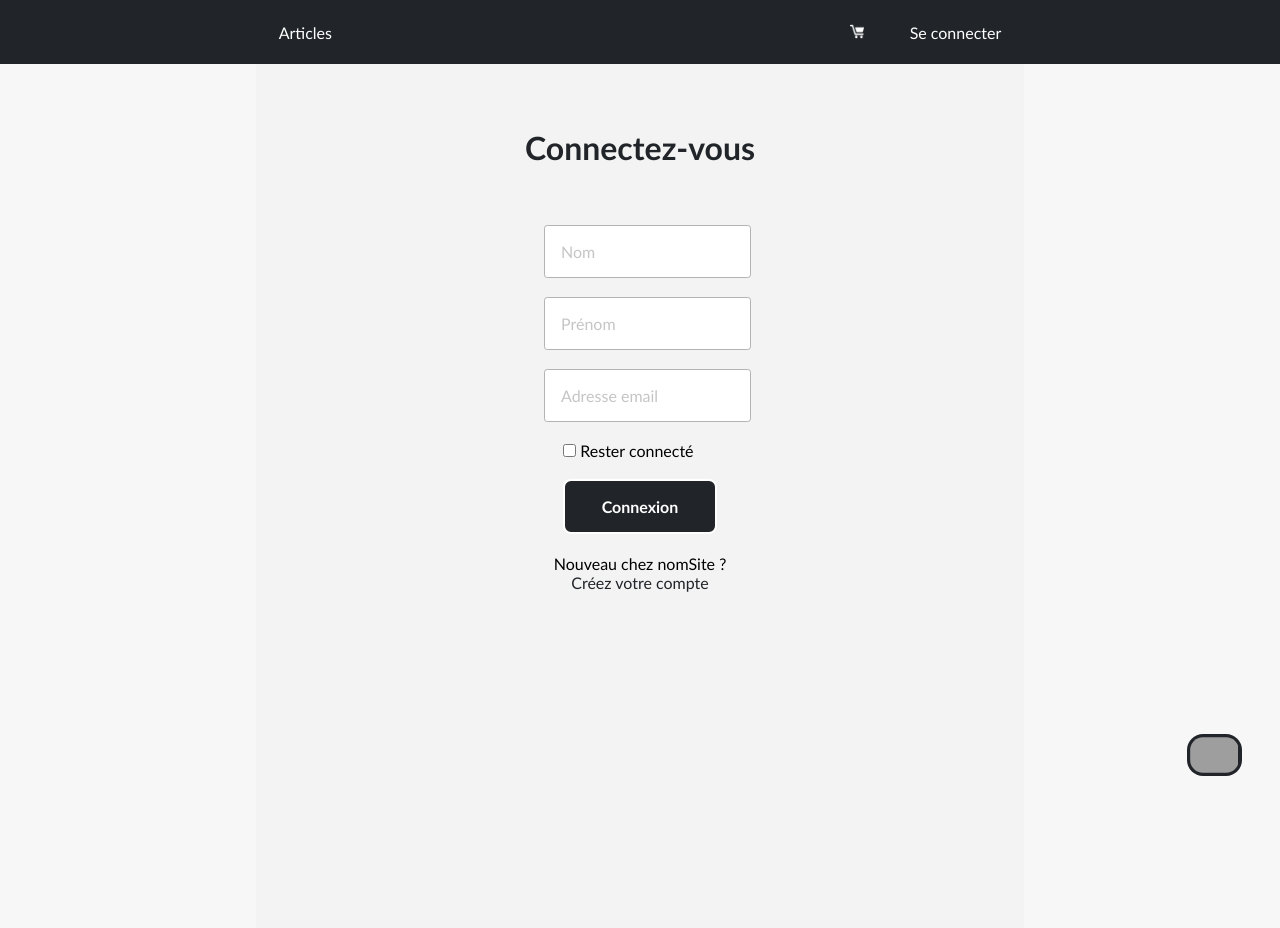
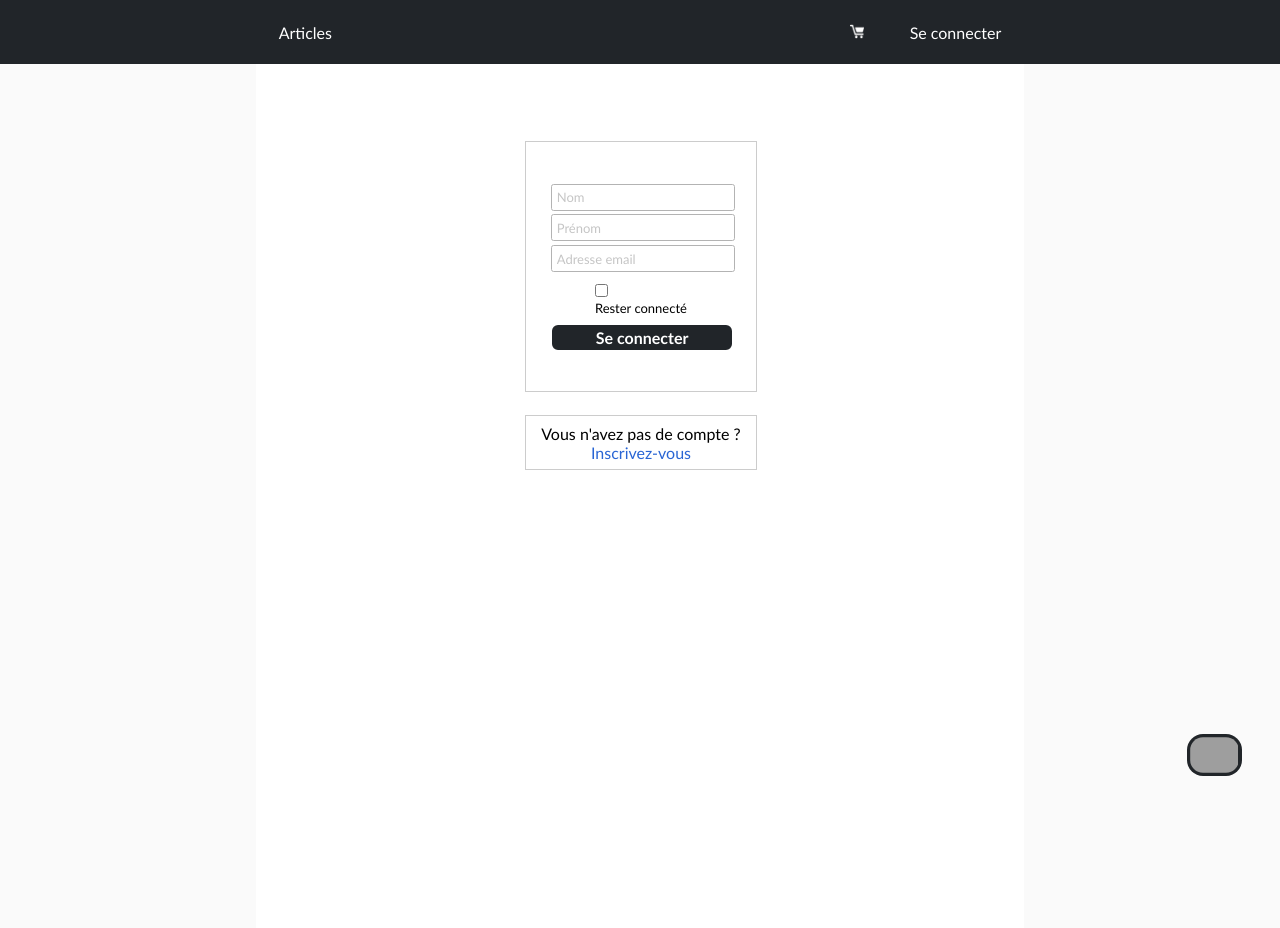
Before and after one commit to Stitchal/Magasin-Virtuel, a PHP site: page /connexion.php in a window 1280 px wide. Run offline with PHP 8.4, Linux system fonts and the light colour scheme; grey boxes are pictures that could not be loaded.

Commit message:
rework visuel connexion et creation de compte

```diff
--- a/connexion.php
+++ b/connexion.php
@@ -11,8 +11,15 @@ if (!empty($_POST['nom']) and !empty($_POST['prenom'])){
         $_SESSION['nom'] = $_POST['nom'];
         $_SESSION['prenom'] = $_POST['prenom'];
         $_SESSION['email'] = $_POST['email'];
-        header('Location: articles.php');
-        exit;
+        if(checkAdmin($_SESSION['nom'])):{
+            header('Location: adminArticle.php');
+            exit;
+        }
+        else:{
+                header('Location: articles.php');
+                exit;
+            }
+    endif;
     }
     else{
         header('Location: creationCompte.php');
@@ -39,7 +46,6 @@ require_once('index.php');
 </head>
 <body>
     <main>
-        <h1>Connectez-vous</h1>
         <form method="post">
             <fieldset>
                 <label for="nom">Nom</label>
@@ -60,13 +66,12 @@ require_once('index.php');
                 <label class="resterConnecte">Rester connecté</label>
             </fieldset>
             <fieldset>
-                <input type="submit" value="Connexion">
+                <input type="submit" value="Se connecter">
             </fieldset>
         </form>
 
         <div class="createCompte">
-            <p>Nouveau chez nomSite ?</p>
-            <p><a href="creationCompte.php" title="Cliquez ici pour vous créer un compte">Créez votre compte</a></p>
+            <p>Vous n'avez pas de compte ? <a href="creationCompte.php" title="Cliquez ici pour vous créer un compte">Inscrivez-vous</a></p>
         </div>
     </main>
     <a href="#"title="Cliquez ici pour retourner en haut de la page">
--- a/css/style.css
+++ b/css/style.css
@@ -7,7 +7,7 @@
 
 body {
     width: 100%;
-    background-color: rgb(247, 247, 247)
+    background-color: #FAFAFA;
 }
 
 
@@ -16,7 +16,7 @@ main{
     margin: 0 20%;
     padding-top: 5%;
     padding-bottom: 5%;
-    background-color: rgb(243, 243, 243);
+    background-color: white;
     min-height: 100vh;
 }
 
@@ -124,23 +124,26 @@ td {
 }
 
 form{
-    width: 50%;
-    margin: 0 25%;
+    width: 30%;
+    margin: 10% 35% 0 35%;
+    border: 1px solid #cccccc;
+    padding-top: 5%;
+    padding-bottom: 5%;
   }
 
 fieldset{
     border: 0;
 }
 
-input[type=text],
-textarea {
+input[type=text], input[type=password], textarea {
+    font-size: small;
     display: inline-block;
     background: white;
     border: 1px solid #b3b3b3;
     border-radius: 0.2em;
-    width: 45%;
-    margin: 5% 25% 0% 25%;
-    padding: 1em;
+    width: 75%;
+    margin: 1.5% 11% 0 11%;
+    padding: 2%;
     transition-duration: 0.2s;
 }
 
@@ -168,6 +171,11 @@ fieldset > input[type=text]:valid {
     border-width: 1px;
 }
 
+fieldset{
+    width: auto;
+    padding: 0;
+    margin: 0;
+}
 
 fieldset label{
     display: none;
@@ -185,29 +193,29 @@ fieldset label{
 
 fieldset label.resterConnecte{
     display: inline-block;
+    font-size: small;
 }
 
 .fieldsetResterConnecte{
     margin-top: 5%;
+    font-size: small;
     width: 40%;
     margin-left: 30%;
-    margin-right: 30%;
 }
 
 input[type=submit]{
     display: inline-block;
     font-weight: bold;
-    margin-top: 5%;
-    padding: 1em;
+    margin-top: 3%;
+    padding: 1.5%;
     background-color: #212529;
     color: white;
     border: 0;
-    width: 40%;
+    width: 80%;
     border-radius: 0.5em;
-    margin-left: 30%;
-    margin-right: 30%;
+    margin-left: 10.5%;
+    margin-right: 10.5%;
     transition-duration: 0.3s;
-    margin-bottom: 5%;
     border: 2px solid white;
 }
 
@@ -227,15 +235,24 @@ input[type=submit]:hover{
     text-align: center;
 }
 
+.createCompte{
+    width: 28%;
+    margin: 3% 35% 0 35%;
+    padding: 1%;
+    border: 1px solid #cccccc;
+}
+
 .createCompte p a{
     color: #212529;
     text-decoration: none;
+    color:rgb(41, 101, 212);
 }
 
 .createCompte p a:hover{
     color:rgb(41, 101, 212);
     text-decoration:underline;
 }
+
 
 footer{
     width: 100%;
--- a/database/DatabaseFunction.php
+++ b/database/DatabaseFunction.php
@@ -159,12 +159,19 @@
         $db->execute($sql, $params);
     }
 
-    function verifyCritere($nomProduit, $critere){
+    function verifyCritere($i, $critere){
         if($critere == ""){
             return true;
         }
 
-        if(strpos($nomProduit, $critere) === false)
+        $db = ConnexionDB::getInstance();
+        $sql = "SELECT nom FROM produit WHERE id = :id";
+        $params = array(
+            ':id' => $i
+        );
+        $result = $db->querySelect($sql, $params);
+
+        if(strpos($result[0]['nom'], $critere) === false)
             return false;
         else
             return true;
--- a/index.php
+++ b/index.php
@@ -39,7 +39,6 @@
                             <li><a href="connexion.php" class="connexion" title="Cliquez ici pour vous connecter">Se connecter</a></li>
                         <?php else : ?><!-- Si on est pas sur la page connexion-->
                             <li><a href="connexion.php" title="Cliquez ici pour vous connecter">Se connecter</a></li>
-
                             <?php if($GLOBALS["page"] == "panier.php") : ?> <!-- Si on est sur la page panier.php -->
                                 <li><a href="panier.php" class="panier" title="Cliquez ici pour consulter votre panier"><img src="img/panier.png" alt="image panier" id="imgPanier"></a></li>
                             <?php else : ?> <!-- Si on est pas sur la page panier.php -->
```
Also changed, not shown: adminArticle.php (+11 -10 lines), articles.php (+8 -6 lines), creationCompte.php (+1 -7 lines).
